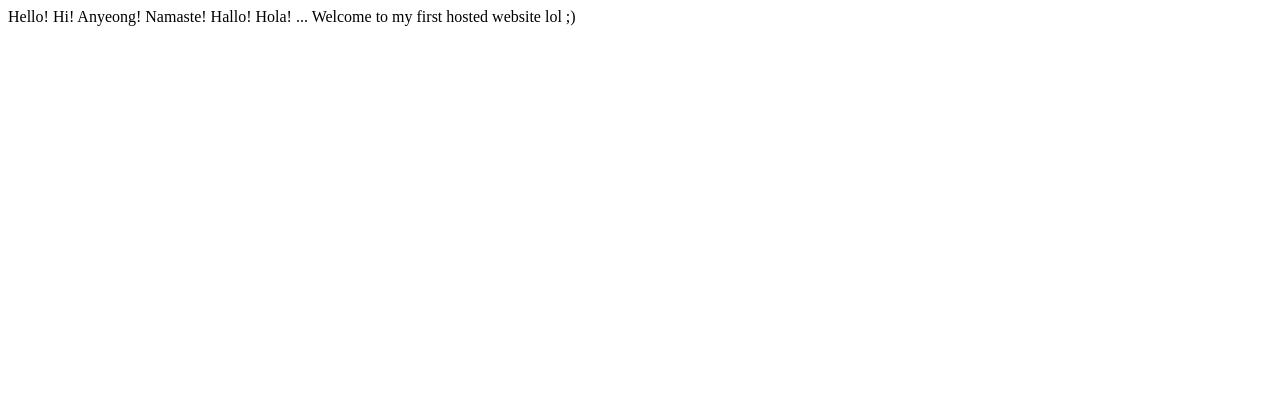
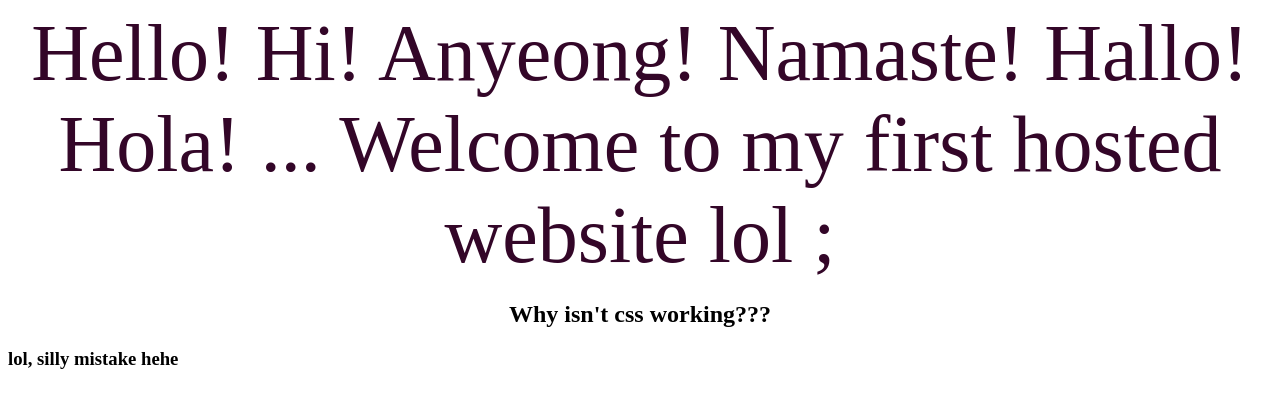
Before and after one commit to Ruella-De-Vil/SheCodes-Plus-Week-6, a plain HTML site: page index.html in a window 1280 px wide. Drawn offline with Linux system fonts and the light colour scheme.

Commit message:
minor errors

```diff
--- a/index.css
+++ b/index.css
@@ -1,7 +1,10 @@
 header {
     color: #330628;
     text-align: center;
-    text-decoration: dashed;
     font-size: 5em;
     margin: auto;
 }
+
+h2 {
+    text-align: center;
+}
--- a/index.html
+++ b/index.html
@@ -3,14 +3,15 @@
 <head>
     <meta charset="UTF-8">
     <meta name="viewport" content="width=device-width, initial-scale=1.0">
-    <meta http-equiv="X-Uk-Compatible" content="ie=edge">
-    <style href="index.css" rel="stylesheet"></style>
+    <link rel="stylesheet" href="index.css"></link>
     <script src="index.js"></script>
     <title>SheCodes-Plus-Week-6-GitHub-and-Hosting</title>
 </head>
 <body>
     <header>
-        Hello! Hi! Anyeong! Namaste! Hallo! Hola! ... Welcome to my first hosted website lol ;)
+        Hello! Hi! Anyeong! Namaste! Hallo! Hola! ... Welcome to my first hosted website lol ;
     </header>
+    <h2>Why isn't css working???</h2>
+    <h3>lol, silly mistake hehe</h3>
 </body>
 </html>
```
